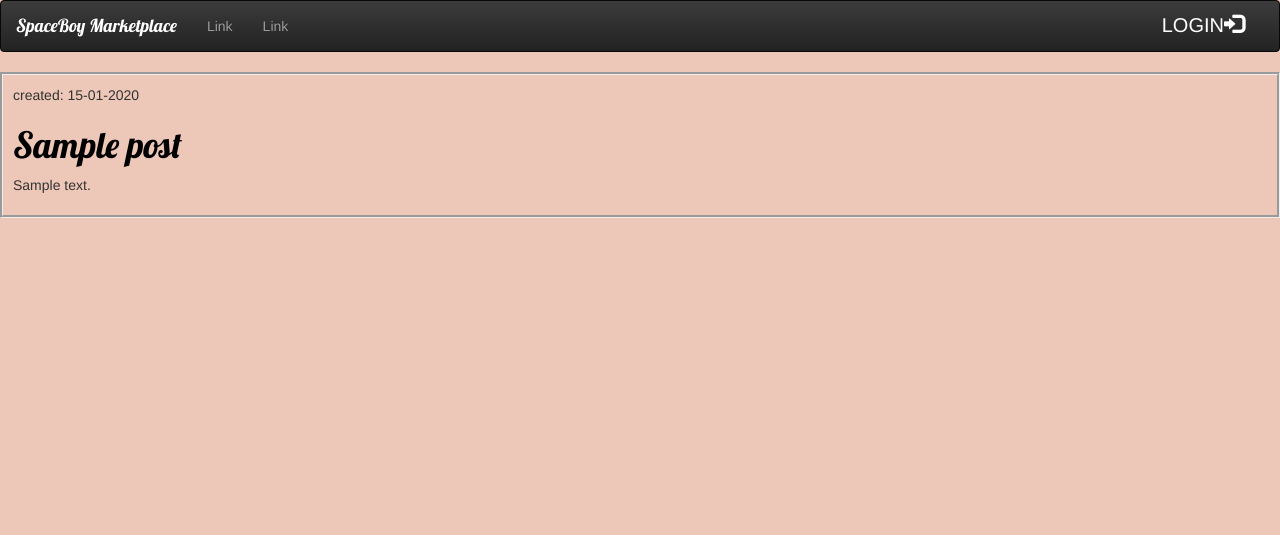
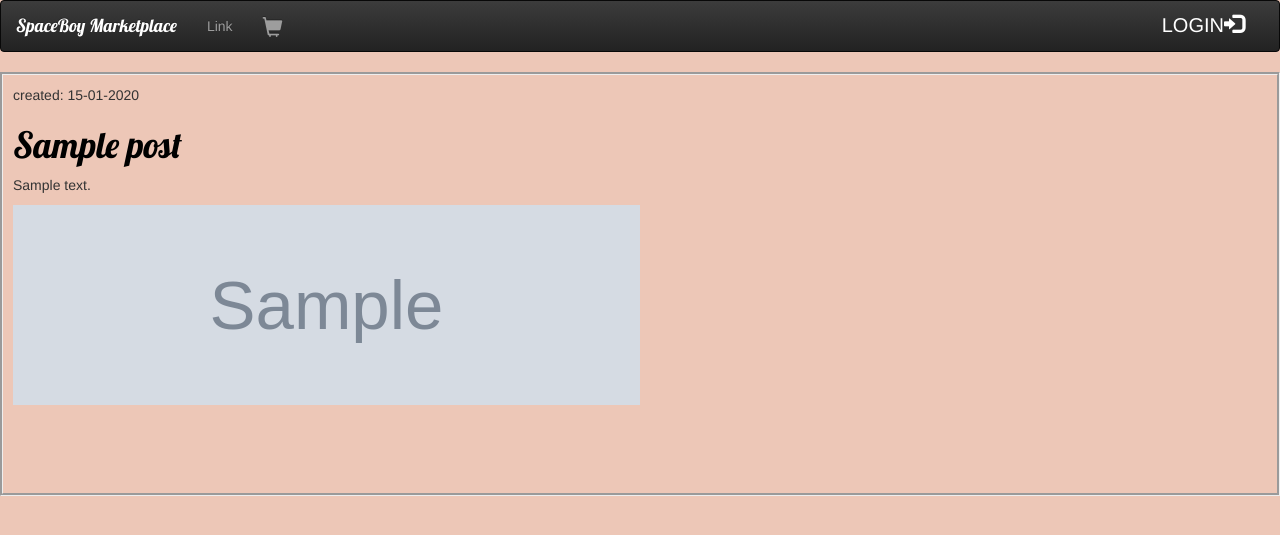
Before and after one commit to woobin0413/my-first-blog, a Django app: page /post/1/approve/ in a window 1280 px wide. Shown: the top 535 px of the page. Run offline with Django 3.2, Linux system fonts and the light colour scheme; tables that the repository leaves empty hold one stand-in row (values such as "Sample post"); grey boxes marked "Sample" are stand-in pictures; some libraries are stand-ins or nearby versions.

Commit message:
cart complete

```diff
--- a/parsed_data/static/css/parsed_data.css
+++ b/parsed_data/static/css/parsed_data.css
@@ -36,6 +36,7 @@ body{
 
   padding: 10px;
   border-style: groove;
+  height: 53%;
 
 }
 .center {
--- a/parsed_data/templates/parsed_data/base.html
+++ b/parsed_data/templates/parsed_data/base.html
@@ -19,15 +19,18 @@
       <div class="navbar-header">
         <a class="navbar-brand" href="/"><span style="color:white">SpaceBoy Marketplace</span></a>
       </div>
+
       <ul class="nav navbar-nav">
         <li><a href="#">Link</a></li>
-        <li><a href="#">Link</a></li>
+        <li><a href="{% url 'post_show_cart' %}" class="top-menu"><span class="glyphicon glyphicon-shopping-cart"></span></a></li>
       </ul>
 
       {% if user.is_authenticated %}
       <a href="{% url 'post_new' %}" class="top-menu"><span class="glyphicon glyphicon-plus"></span></a>
       <a href="{% url 'post_draft_list' %}" class="top-menu"><span class="glyphicon glyphicon-edit"></span></a>
       <p class="top-menu">Hello {{ user.username }}
+
+
         <small>
           <a href="{% url 'logout' %}">LOGOUT<span class="glyphicon glyphicon-log-out"></span></a>
         </small>
--- a/parsed_data/templates/parsed_data/post_cart.html
+++ b/parsed_data/templates/parsed_data/post_cart.html
@@ -6,6 +6,7 @@
             <p class="date">created: {{ post.created_date|date:'d-m-Y' }}</p>
             <h1><a href="{% url 'post_detail' pk=post.pk %}">{{ post.title }}</a></h1>
             <p>{{ post.text|truncatechars:200 }}</p>
+            <img class="mx-auto d-block" src="{{ post.photo.url }}" width="50%" height="200" alt="">
         </div>
     {% endfor %}
 {% endblock %}
--- a/parsed_data/urls.py
+++ b/parsed_data/urls.py
@@ -12,6 +12,9 @@ urlpatterns = [
     path('post/<pk>/publish/', views.post_publish, name='post_publish'),
     path('post/<pk>/remove/', views.post_remove, name='post_remove'),
     path('post/<int:pk>/approve/', views.post_cart, name='post_cart'),
+    path('cart/', views.post_show_cart, name='post_show_cart'),
+
+
     path('post/<int:pk>/comment/', views.add_comment_to_post, name='add_comment_to_post'),
     path('comment/<int:pk>/approve/', views.comment_approve, name='comment_approve'),
     path('comment/<int:pk>/remove/', views.comment_remove, name='comment_remove'),
--- a/parsed_data/views.py
+++ b/parsed_data/views.py
@@ -87,6 +87,10 @@ def post_cart(request, pk):
     posts = Post.objects.filter(approved_item=True)
     return render(request, 'parsed_data/post_cart.html', {'posts': posts})
 
+def post_show_cart(request):
+    posts = Post.objects.filter(approved_item=True)
+    return render(request, 'parsed_data/post_cart.html', {'posts': posts})
+
 
 
 @login_required
```
Also changed, not shown: parsed_data/templates/parsed_data/post_list.html (+11 -8 lines).
